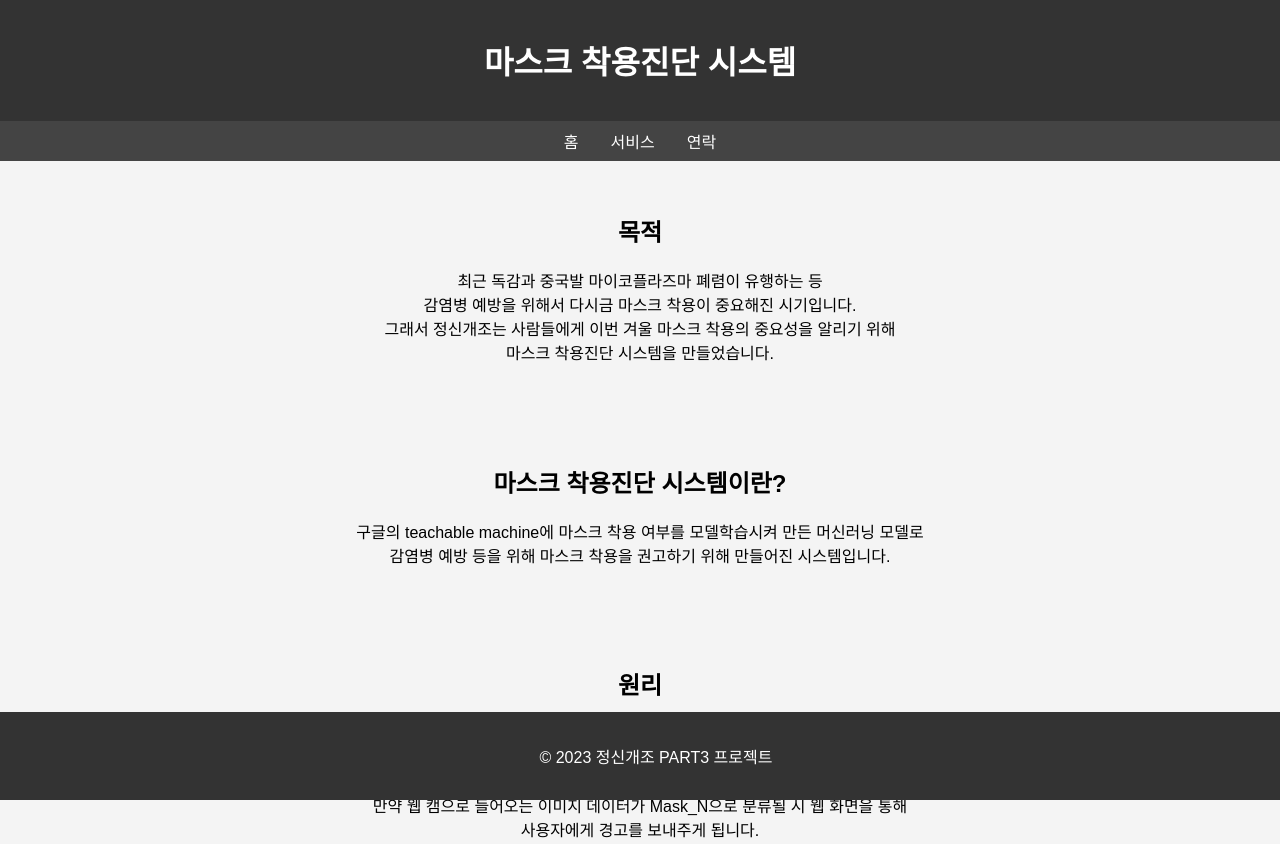
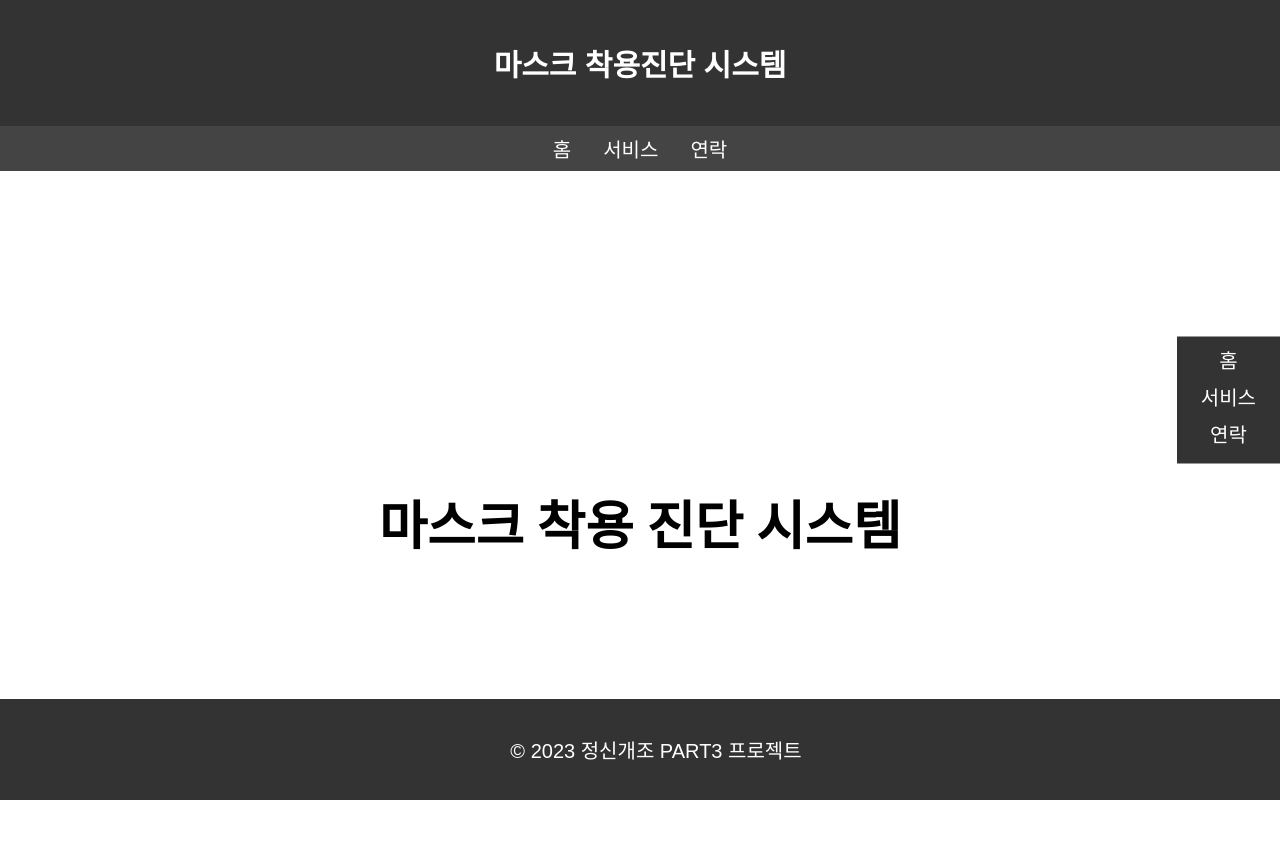
Before and after one commit to JITUCHU/2023AIoT-PART3-Project, a plain HTML site: page home.html in a window 1280 px wide. Shown: the top 844 px of the page. Drawn offline with Linux system fonts and the light colour scheme; a web font is replaced by a local one.

Commit message:
Style dev

```diff
--- /dev/null
+++ b/home.css
@@ -0,0 +1,96 @@
+body {
+      font-family: Arial, sans-serif;
+      font-size: 20px;
+      background-color: #f4f4f4;
+      margin: 0;
+      padding: 0;
+      text-align: center;
+    }
+    header {
+      background-color: #333;
+      color: #fff;
+      padding: 1rem;
+    }
+    nav {
+      display: flex;
+      justify-content: center;
+      background-color: #444;
+      padding: 0.5rem;
+    }
+    nav a {
+      color: #fff;
+      text-decoration: none;
+      margin: 0 1rem;
+    }
+    section {
+      padding: 2rem;
+    }
+    footer {
+      background-color: #333;
+      color: #fff;
+      padding: 1rem;
+      position: fixed;
+      bottom: 0;
+      width: 100%;
+    }
+    .home-start {
+      font-family: 'SF_IceLemon';
+      font-size: 35px;
+      background-color: #ffffff;
+      margin: 0;
+      padding: 270px;
+      text-align: center;
+    }
+    .mask-image {
+      position: fixed;
+      top: 0;
+      left: 0;
+      width: 100%;
+      height: 100%;
+      background: rgba(0, 0, 0, 0.7);
+      display: flex;
+      align-items: center;
+      justify-content: center;
+      z-index: 9999;
+      animation: blink 3s infinite; /* 깜빡이는 효과를 위한 애니메이션 적용 */
+    }
+    .mask-image img {
+      width: 800px;
+      height: auto;
+    }
+    /* 우측에 고정된 세로 네비게이션 바 스타일 */
+    .fixed-nav {
+      position: fixed;
+      top: 50%;
+      right: 0;
+      transform: translateY(-50%);
+      background-color: #333;
+      color: #fff;
+      padding: 0.5rem;
+      z-index: 999;
+      display: flex;
+      flex-direction: column; /* 세로 방향으로 정렬 */
+    }
+    /* 네비게이션 바 항목 스타일 */
+    .fixed-nav a {
+      color: #fff;
+      text-decoration: none;
+      margin-bottom: 0.5rem;
+    }
+    @keyframes blink {
+      0% {
+        opacity: 1;
+      }
+      50% {
+        opacity: 0;
+      }
+      100% {
+        opacity: 1;
+      }
+    }
+    @font-face {
+    font-family: 'SF_IceLemon';
+    src: url('https://cdn.jsdelivr.net/gh/projectnoonnu/noonfonts_2106@1.1/SF_IceLemon.woff') format('woff');
+    font-weight: normal;
+    font-style: normal;
+    }
--- a/home.html
+++ b/home.html
@@ -3,75 +3,11 @@
 <head>
   <meta charset="UTF-8">
   <title>마스크착용진단시스템</title>
-  <style>
-    body {
-      font-family: Arial, sans-serif;
-      background-color: #f4f4f4;
-      margin: 0;
-      padding: 0;
-      text-align: center;
-    }
-    header {
-      background-color: #333;
-      color: #fff;
-      padding: 1rem;
-    }
-    nav {
-      display: flex;
-      justify-content: center;
-      background-color: #444;
-      padding: 0.5rem;
-    }
-    nav a {
-      color: #fff;
-      text-decoration: none;
-      margin: 0 1rem;
-    }
-    section {
-      padding: 2rem;
-    }
-    footer {
-      background-color: #333;
-      color: #fff;
-      padding: 1rem;
-      position: fixed;
-      bottom: 0;
-      width: 100%;
-    }
-    .mask-image {
-      position: fixed;
-      top: 0;
-      left: 0;
-      width: 100%;
-      height: 100%;
-      background: rgba(0, 0, 0, 0.7);
-      display: flex;
-      align-items: center;
-      justify-content: center;
-      z-index: 9999;
-      animation: blink 1s infinite; /* 깜빡이는 효과를 위한 애니메이션 적용 */
-    }
-    .mask-image img {
-      width: 800px;
-      height: auto;
-    }
-    @keyframes blink {
-      0% {
-        opacity: 1;
-      }
-      50% {
-        opacity: 0;
-      }
-      100% {
-        opacity: 1;
-      }
-    }
-  </style>
+  <link rel="stylesheet" href="home.css">
 </head>
 <body>
-
   <header>
-    <h1>마스크 착용진단 시스템</h1>
+    <h2>마스크 착용진단 시스템</h2>
   </header>
 
   <nav>
@@ -80,9 +16,20 @@
     <a href="call.html">연락</a>
   </nav>
 
+  <!-- 우측에 고정된 세로 네비게이션 바 -->
+  <nav class="fixed-nav">
+    <a href="home.html">홈</a>
+    <a href="index.html">서비스</a>
+    <a href="call.html">연락</a>
+  </nav>
+
   <div class="mask-image" id="maskImage">
     <img src="mask.png" alt="마스크 이미지">
   </div>
+
+  <section class="home-start">
+    <h1>마스크 착용 진단 시스템</br></h1>
+  </section>
 
   <section>
     <h2>목적</h2>
@@ -110,6 +57,12 @@
         마스크를 쓰고 안 쓰고에 따라 그 결과를 Mask_Y 또는 Mask_N으로 예측합니다.</br>
         만약 웹 캠으로 들어오는 이미지 데이터가 Mask_N으로 분류될 시 웹 화면을 통해</br>
         사용자에게 경고를 보내주게 됩니다.
+        </br>
+        </br>
+        </br>
+        </br>
+        </br>
+        </br>
     </p>
   </section>
 
@@ -127,6 +80,5 @@
       }, 3000); // 3초 후에 숨김
     };
   </script>
-
 </body>
 </html>
```
Also changed, not shown: call.html (+8 -36 lines), index.html (+7 -34 lines).
